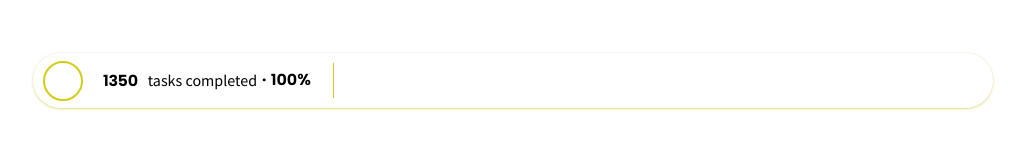
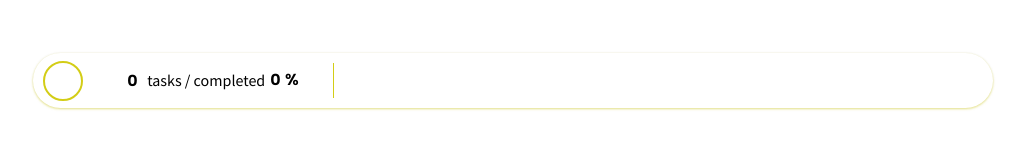
Before and after one commit to Noabsa/gooDo, a React (Create React App) app in the folder client/: page / in a window 1280 px wide. Shown: the part 147-304 px from the top of the page, without its empty margins (127-1152 px from the left). Built offline with nearby package versions, Linux system fonts and the light colour scheme.

Commit message:
Fix Add Task Functionalities and Counters
Fix Adder task so you can not add tasks with emty field.
Implemented counters to see percert executed and performance
near taks description.

```diff
--- a/client/src/project/common/components/Input.tsx
+++ b/client/src/project/common/components/Input.tsx
@@ -1,5 +1,5 @@
 import styled from "styled-components";
-import { FormEvent, useState } from "react";
+import { useState } from "react";
 
 import { COLORS, FONTS, SIZES, PROPS } from "../styles";
 
@@ -45,7 +45,7 @@ export const TaskInput = ({ addTask }: TaskInputProps) => {
   };
   const handleSumit = (event) => {
     event.preventDefault();
-    addTask(taskDescription);
+    taskDescription.length > 0 && addTask(taskDescription);
     setTaskDescription("");
   };
 
--- a/client/src/project/tasks/TaskItems.tsx
+++ b/client/src/project/tasks/TaskItems.tsx
@@ -8,10 +8,7 @@ import { taskListActions } from "./taskAccions";
 import { Task } from "./taskUtils";
 
 let theme = "light";
-interface TaskListHeaderProps {
-  counter?: number;
-}
-const TaskListHeaderStyled = styled.div<TaskListHeaderProps>`
+const TaskListHeaderStyled = styled.div`
   &.taskList-header {
     display: flex;
     align-items: center;
@@ -41,7 +38,8 @@ const TaskListHeaderStyled = styled.div<TaskListHeaderProps>`
         fill-opacity: 0;
         stroke-width: 5px;
         stroke: ${COLORS[theme].hueR};
-        stroke-dasharray: calc((110 - (110 * ${"0"} / 100)));
+
+        // stroke-dasharray: calc((110 - (110 * ${"0"} / 100)));
         stroke-linecap: round;
       }
     }
@@ -53,12 +51,20 @@ const TaskListHeaderStyled = styled.div<TaskListHeaderProps>`
     }
   }
 `;
-export const TaskListHeader = ({ counter }: TaskListHeaderProps) => {
+export const TaskListHeader = () => {
+  const taskListArray = useAppSelector((state) => state.taskList);
+  let totalTasks: number = taskListArray.length;
+  let doneTasks: number = taskListArray.filter(
+    (task) => task.marked === "active"
+  ).length;
+  let performance = doneTasks / totalTasks;
+  let full = 2 * 3.14 * 18 * performance;
+  let empty = 2 * 3.14 * 18 - full;
   return (
     <TaskListHeaderStyled className="taskList-header">
       <div className="counter">
-        <span>{counter}</span>
-        <svg viewBox="0 0 0 -40">
+        <span>{taskListArray.length}</span>
+        <svg viewBox="0 0 0 -40" strokeDasharray={`${full} ${empty}`}>
           <circle cx="22" cy="22" r="18"></circle>
         </svg>
       </div>
@@ -116,7 +122,6 @@ export const TaskListItem = ({ task }: TaskListItemProps): JSX.Element => {
   const dispatch = useAppDispatch();
   const handleToggleState = (property: keyof Task) => {
     dispatch(taskListActions.markTask(task.index, property));
-    console.log(task);
   };
 
   return (
--- a/client/src/project/tasks/TaskList.tsx
+++ b/client/src/project/tasks/TaskList.tsx
@@ -32,7 +32,7 @@ export const TaskList = () => {
   return (
     <TaskListWrapper>
       <TaskSearchBar setSearchValue={setSearchValue} />
-      <TaskListHeader counter={taskListArray.length} />
+      <TaskListHeader />
       <TaskListAdderItem addTask={addTask} />
       {generateTaskList(taskListArray, searchValue)}
     </TaskListWrapper>
--- a/client/src/project/tasks/TaskSearchBar.tsx
+++ b/client/src/project/tasks/TaskSearchBar.tsx
@@ -1,5 +1,6 @@
 import styled from "styled-components";
 import { SearchInput } from "../common/components/Input";
+import { useAppSelector } from "../common/state/store";
 import { COLORS, SIZES, PROPS, FONTS } from "../common/styles";
 let theme = "light";
 
@@ -73,10 +74,10 @@ const StyledInfoSearchBar = styled.div`
         z-index: 1;
         transition: none;
         grid-row: 2/-1;
-        width: fit-content;
+        width: 115px;
         grid-column-start: 1;
         display: flex;
-        justify-content: flex-start;
+        justify-content: center;
         align-items: center;
         padding: 13px 0 0 0;
         margin: 0 0 0 65px;
@@ -98,6 +99,7 @@ const StyledInfoSearchBar = styled.div`
   @media (min-width: 1024px) {
     .info-search-bar {
       &--tasks-info-bar {
+        width: 225px;
         & label {
           display: inline-block;
         }
@@ -111,13 +113,20 @@ const StyledInfoSearchBar = styled.div`
   }
 `;
 export const TaskSearchBar = ({ setSearchValue }) => {
+  const taskListArray = useAppSelector((state) => state.taskList);
+  let totalTasks: number = taskListArray.length;
+  let doneTasks: number = taskListArray.filter(
+    (task) => task.marked === "active"
+  ).length;
+  let percent = Math.round(((doneTasks * 100) / totalTasks) * 10) / 10;
   return (
     <StyledInfoSearchBar className="info-search-bar">
       <div className="info-search-bar--tasks-info-bar">
         <div>
-          <span>1350</span> <label>&nbsp; tasks completed</label>
+          <span>{taskListArray.length}</span>{" "}
+          <label>&nbsp; tasks / completed</label>
         </div>
-        <span>· 100%</span>
+        <span> {isNaN(percent) ? "0" : percent} %</span>
       </div>
       <div className="info-search-bar--search-bar">
         <div className="info-search-bar--search-bar__custom-button"></div>
```
